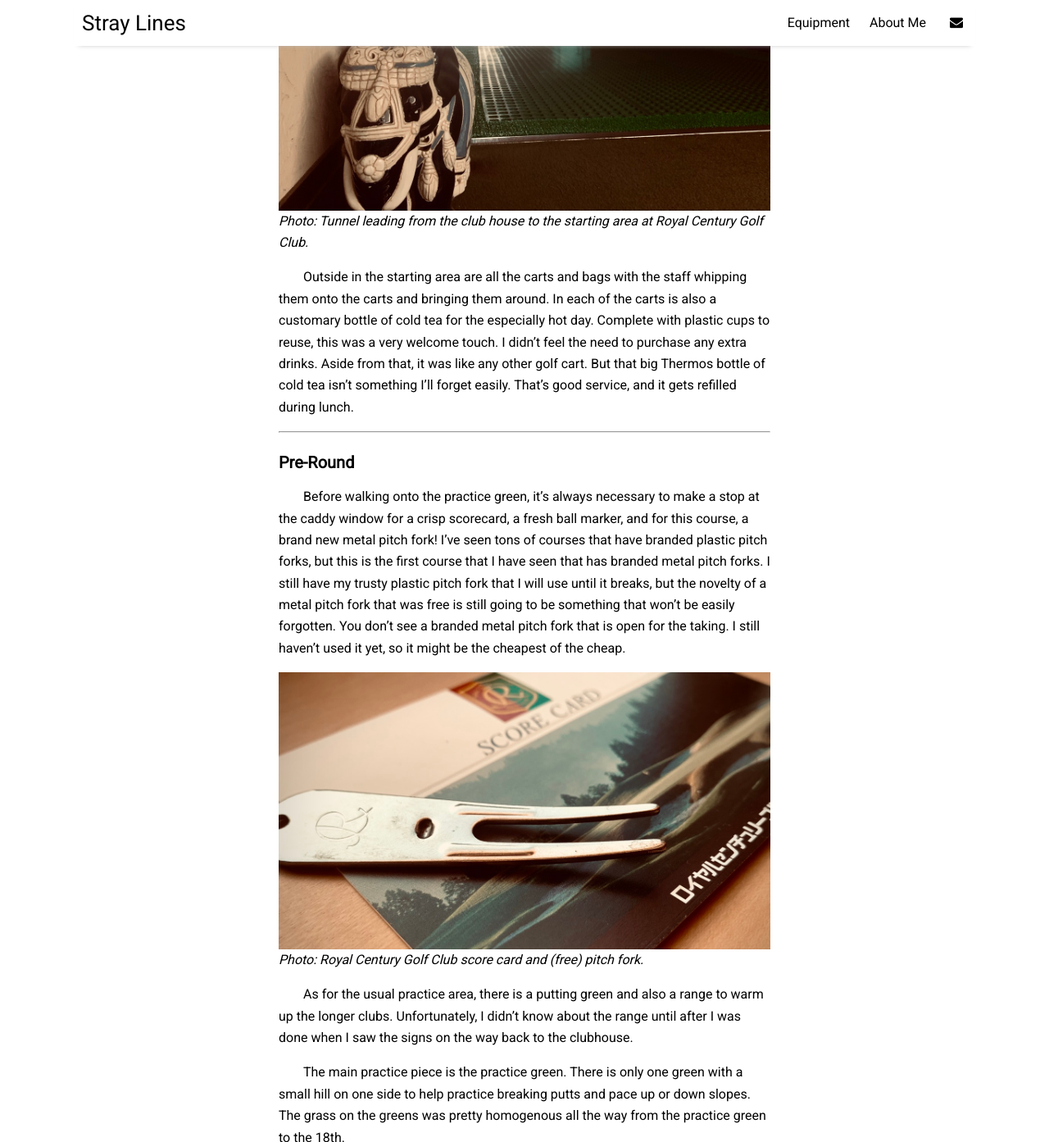
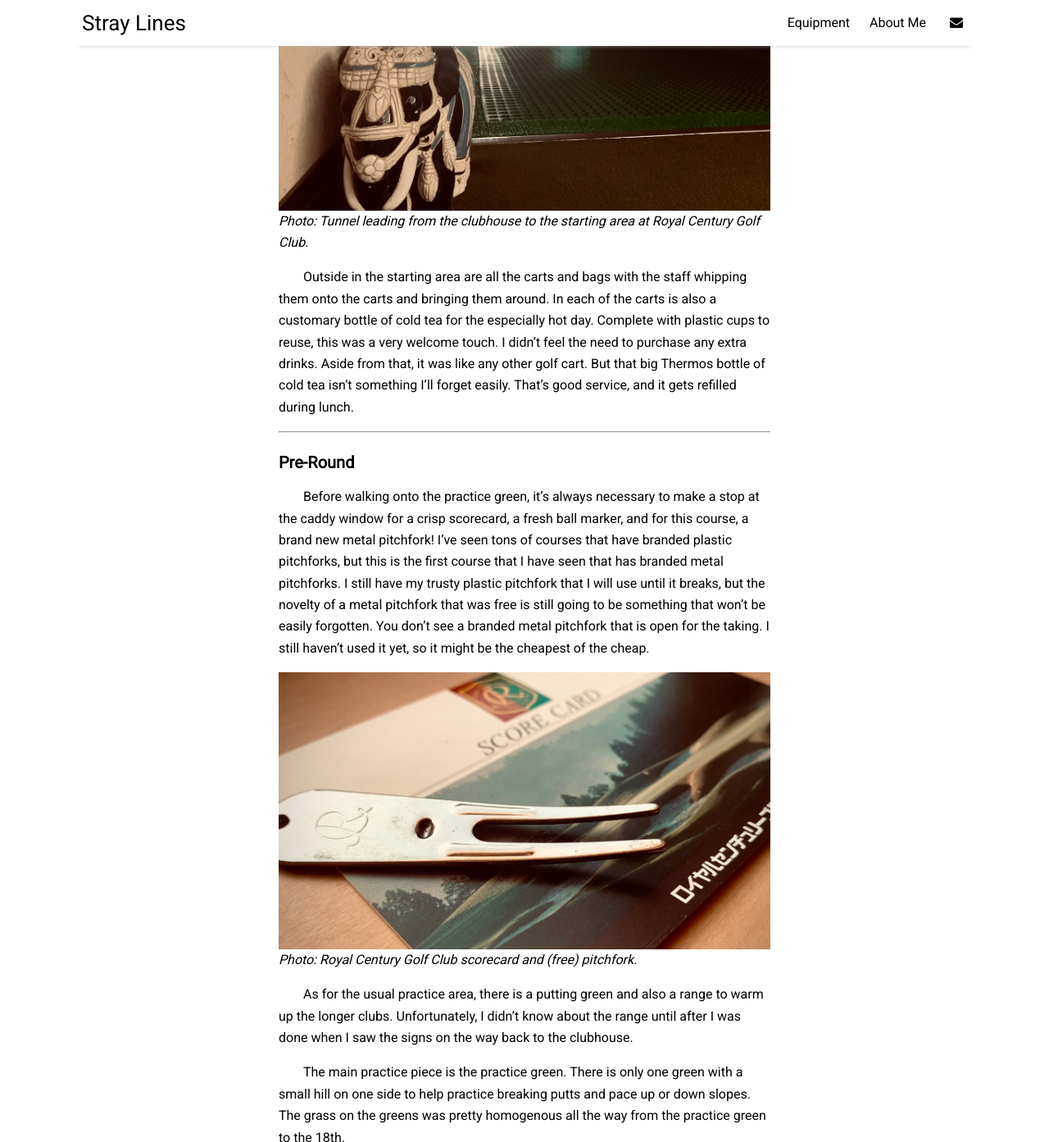
Before and after one commit to eliotcochrane/eliotcochrane.github.io, a Jekyll site: the page built from _posts/2024-07-02-royalcenturygc.md, in a window 1280 px wide and 1400 px high, scrolled down 2552 px, cut to the strip 0-1393 px from the top of the window. Shown: the whole strip at 82% size. Built offline with Jekyll 4.4.1, drawn with Linux system fonts in a browser that asks for light colours; nearby versions of some CDN libraries; some of the changed text lies outside the part shown.

Commit message:
Grammar Checks
-Checked grammar for golf posts aided by ChatGPT

```diff
--- a/_posts/2024-07-02-royalcenturygc.md
+++ b/_posts/2024-07-02-royalcenturygc.md
@@ -21,22 +21,22 @@
 
 ### Clubhouse
 
-![View of the club house in the distance at Royal Century GC.](/assets/img/RoyalCenturyGC-7.jpeg)
+![View of the clubhouse in the distance at Royal Century GC.](/assets/img/RoyalCenturyGC-7.jpeg)
 *Photo: Clubhouse in the distance at Royal Century GC.*
 
 Upon entering the grounds and approaching the clubhouse, it tries to be very clear in the separation between the golf course and the entrance. With an entrance looking fit for a ski chalet or a Bond villain, the course staff will take your bag from your vehicle and prepare it on the cart to be ready for you when you're ready to begin. With cobbled stones just in front, it does provide a different atmosphere. Especially when before entering the building there is a sign stating collared shirts and respectable pants/shorts are a must. I was the only person checking in that wasn't in a button-down shirt (I got away with a polo shirt).
 
 Upon going through the gateway, there is a long tunnel leading to a central room with a circular seating area. On the perimeter are different parts of the building from the locker rooms to the pro shop with a set of stairs leading to the dining room. Lining the walls are picturesque golf-themed watercolor painting reprints (unfortunately, none of them are based on RCGC).
 
-![Panoramic view of the center of the club house at Royal Century GC.](/assets/img/RoyalCenturyGC-3.jpeg)
-*Photo: Panoramic view of the center of the club house at Royal Century GC.*
+![Panoramic view of the center of the clubhouse at Royal Century GC.](/assets/img/RoyalCenturyGC-3.jpeg)
+*Photo: Panoramic view of the center of the clubhouse at Royal Century GC.*
 
-The locker rooms are extremely clean and the lockers themselves are exceptionally wide. Keys attached to the scorecard holder are a simple but effective way to keep your belongings locked as many places are replacing keys with electronic systems. In the case that you do need to lock your scorecard holder, there are available lockers to do so as well. Although, this isn't very popular as most of the time you will be carrying your scorecard anyway. Anything that you purchase on the grounds will be charged to your scorecard holder and locker number. Once the round is finished, there is an onsen for cleaning up.
+The locker rooms are extremely clean, and the lockers themselves are exceptionally wide. Keys attached to the scorecard holder are a simple but effective way to keep your belongings locked as many places are replacing keys with electronic systems. In the case that you do need to lock your scorecard holder, there are available lockers to do so as well. Although, this isn't very popular as most of the time you will be carrying your scorecard anyway. Anything that you purchase on the grounds will be charged to your scorecard holder and locker number. Once the round is finished, there is an onsen for cleaning up.
 
 Once you're ready to go and practice, there is another long tunnel opposite the entrance that leads to the practice putting green. Reminiscent of an American football team or basketball team coming onto the field or court, the tunnel is long and littered with golf joke-themed pictures along the way. Unfortunately, they are reprints too. Just before exiting, there are drinks and ice cream available for purchase.
 
-![Tunnel leading from the club house to the starting area at Royal Century Golf Club.](/assets/img/RoyalCenturyGC-4.jpeg)
-*Photo: Tunnel leading from the club house to the starting area at Royal Century Golf Club.*
+![Tunnel leading from the clubhouse to the starting area at Royal Century Golf Club.](/assets/img/RoyalCenturyGC-4.jpeg)
+*Photo: Tunnel leading from the clubhouse to the starting area at Royal Century Golf Club.*
 
 Outside in the starting area are all the carts and bags with the staff whipping them onto the carts and bringing them around. In each of the carts is also a customary bottle of cold tea for the especially hot day. Complete with plastic cups to reuse, this was a very welcome touch. I didn't feel the need to purchase any extra drinks. Aside from that, it was like any other golf cart. But that big Thermos bottle of cold tea isn't something I'll forget easily. That's good service, and it gets refilled during lunch.
 
@@ -44,10 +44,10 @@
 
 ### Pre-Round
 
-Before walking onto the practice green, it's always necessary to make a stop at the caddy window for a crisp scorecard, a fresh ball marker, and for this course, a brand new metal pitch fork! I've seen tons of courses that have branded plastic pitch forks, but this is the first course that I have seen that has branded metal pitch forks. I still have my trusty plastic pitch fork that I will use until it breaks, but the novelty of a metal pitch fork that was free is still going to be something that won't be easily forgotten. You don't see a branded metal pitch fork that is open for the taking. I still haven't used it yet, so it might be the cheapest of the cheap.
+Before walking onto the practice green, it's always necessary to make a stop at the caddy window for a crisp scorecard, a fresh ball marker, and for this course, a brand new metal pitchfork! I've seen tons of courses that have branded plastic pitchforks, but this is the first course that I have seen that has branded metal pitchforks. I still have my trusty plastic pitchfork that I will use until it breaks, but the novelty of a metal pitchfork that was free is still going to be something that won't be easily forgotten. You don't see a branded metal pitchfork that is open for the taking. I still haven't used it yet, so it might be the cheapest of the cheap.
 
-![Royal Century Golf Club scorecard and pitch fork.](/assets/img/RoyalCenturyGC-14.jpeg)
-*Photo: Royal Century Golf Club score card and (free) pitch fork.*
+![Royal Century Golf Club scorecard and pitchfork.](/assets/img/RoyalCenturyGC-14.jpeg)
+*Photo: Royal Century Golf Club scorecard and (free) pitchfork.*
 
 As for the usual practice area, there is a putting green and also a range to warm up the longer clubs. Unfortunately, I didn't know about the range until after I was done when I saw the signs on the way back to the clubhouse.
 
```
Also changed, not shown: _posts/2024-07-08-kurikoma-golf-club.md (+4 -4 lines), wip/Kitakami Shimin.md (+33 -33 lines).
